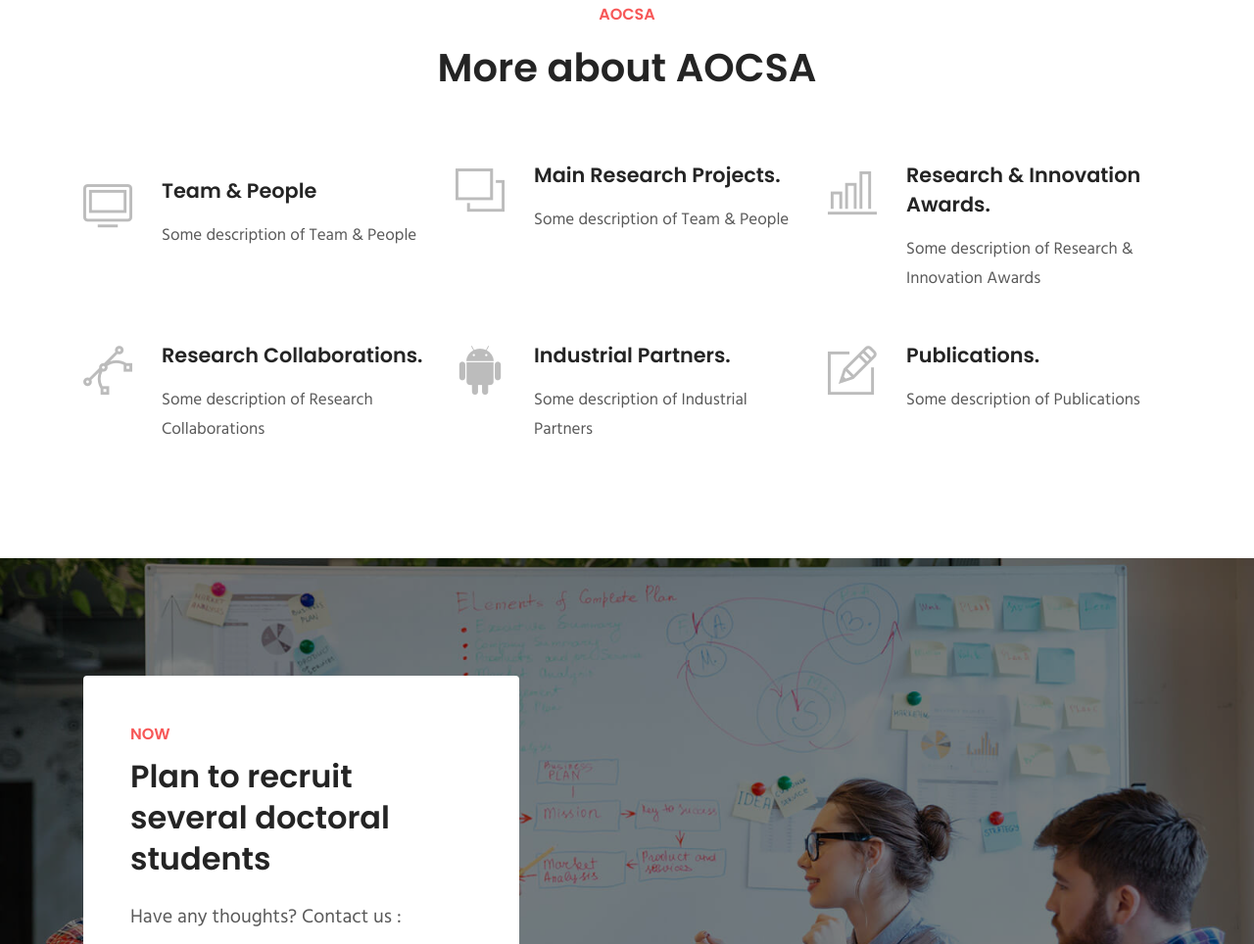
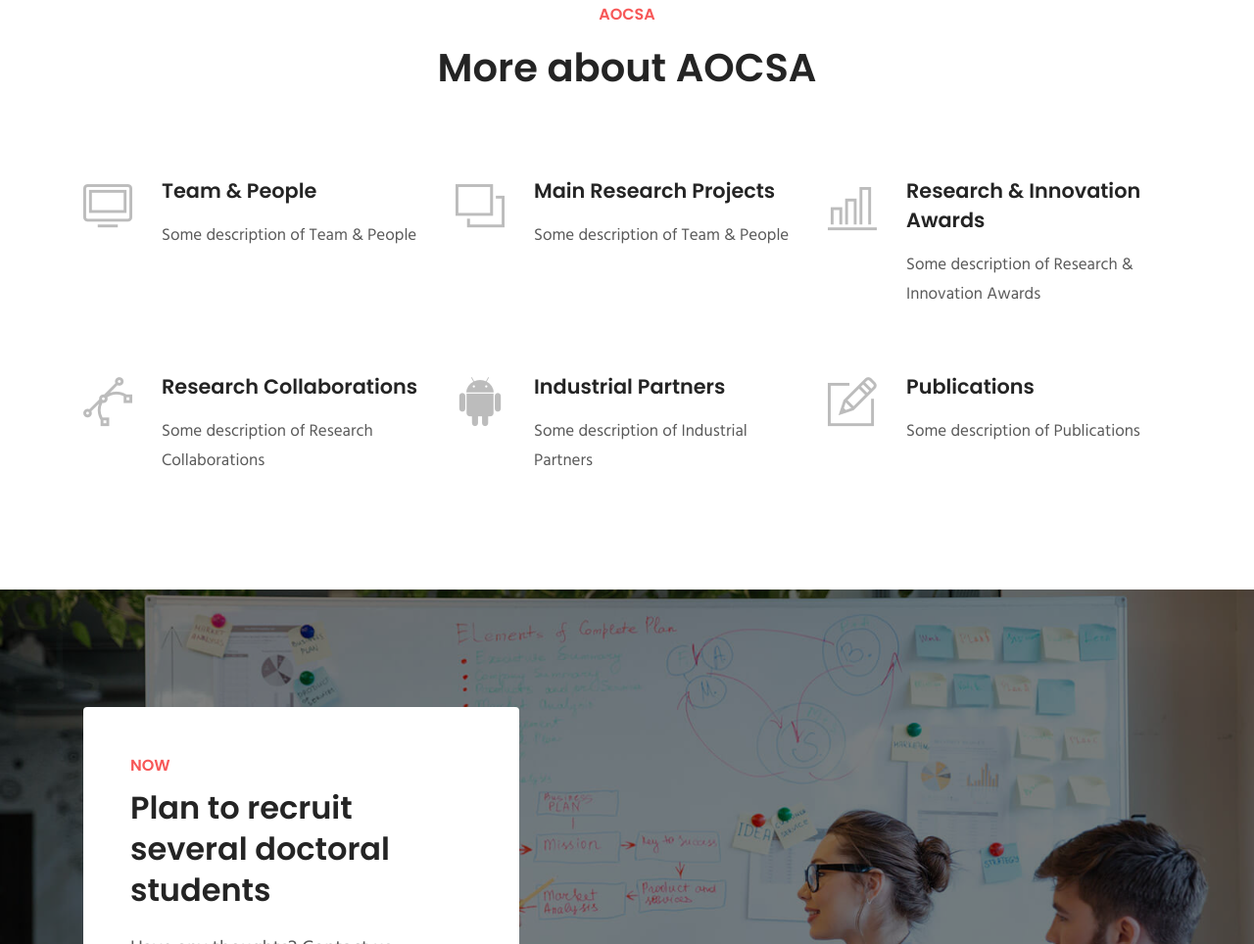
Before and after one commit to Torres557/Torres557.github.io, a plain HTML site: page test2/index.html in a window 1280 px wide. Shown: the part 2901-3865 px from the top of the page at 98% size. Drawn offline with Linux system fonts and the light colour scheme; some packages are replaced by stand-ins of ours.

Commit message:
Update index.html

```diff
--- a/test2/index.html
+++ b/test2/index.html
@@ -252,7 +252,7 @@
 			<div class="col-lg-4 col-md-6 col-sm-6">
 				<div class="service-item mb-5">
 					<i class="ti-layers"></i>
-					<h4 class="mb-3">Main Research Projects.</h4>
+					<h4 class="mt-3 mb-3"><a href="blog-single.html">Main Research Projects</a></h4>
 					<p>Some description of Team & People</p>
 				</div>
 			</div>
@@ -260,7 +260,7 @@
 			<div class="col-lg-4 col-md-6 col-sm-6">
 				<div class="service-item mb-5">
 					<i class="ti-bar-chart"></i>
-					<h4 class="mb-3">Research & Innovation Awards.</h4>
+					<h4 class="mt-3 mb-3"><a href="blog-single.html">Research & Innovation Awards</a></h4>
 					<p>Some description of Research & Innovation Awards</p>
 				</div>
 			</div>
@@ -268,7 +268,7 @@
 			<div class="col-lg-4 col-md-6 col-sm-6">
 				<div class="service-item mb-5 mb-lg-0">
 					<i class="ti-vector"></i>
-					<h4 class="mb-3">Research Collaborations.</h4>
+					<h4 class="mt-3 mb-3"><a href="blog-single.html">Research Collaborations</a></h4>
 					<p>Some description of Research Collaborations</p>
 				</div>
 			</div>
@@ -276,7 +276,7 @@
 			<div class="col-lg-4 col-md-6 col-sm-6">
 				<div class="service-item mb-5 mb-lg-0">
 					<i class="ti-android"></i>
-					<h4 class="mb-3">Industrial Partners.</h4>
+					<h4 class="mt-3 mb-3"><a href="blog-single.html">Industrial Partners</a></h4>
 					<p>Some description of Industrial Partners</p>
 				</div>
 			</div>
@@ -284,7 +284,7 @@
 			<div class="col-lg-4 col-md-6 col-sm-6">
 				<div class="service-item mb-5 mb-lg-0">
 					<i class="ti-pencil-alt"></i>
-					<h4 class="mb-3">Publications.</h4>
+					<h4 class="mt-3 mb-3"><a href="blog-single.html">Publications</a></h4>
 					<p>Some description of Publications</p>
 				</div>
 			</div>
```
